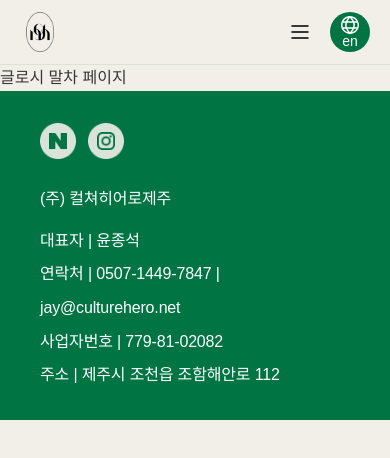
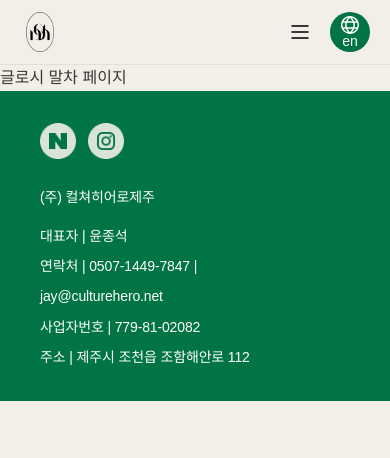
Before and after one commit to Elarin22/Glossy_Matcha, a Next.js app in the folder fe/: page / in a window 390 px wide. Shown: the top 458 px of the page. Built offline with nearby package versions, Linux system fonts and the light colour scheme; a web font is replaced by a local one.

Commit message:
feat: footer 글씨 크기 수정 (#75)
pc: 18 -> 16
mobile: 16 -> 14

```diff
--- a/fe/src/components/Footer/Footer.module.scss
+++ b/fe/src/components/Footer/Footer.module.scss
@@ -42,12 +42,12 @@
         gap: 8px;
 
         .companyName {
-            @include pretendard($font-size-18, 500);
+            @include pretendard($font-size-16, 500);
             margin-bottom: 8px;
         }
 
         .infoRow {
-            @include pretendard($font-size-18, 300);
+            @include pretendard($font-size-16, 300);
             display: flex;
             flex-wrap: wrap;
             gap: 8px;
@@ -82,11 +82,11 @@
 
         .companyInfo {
             .companyName {
-                @include pretendard($font-size-16, 500);
+                @include pretendard($font-size-14, 500);
             }
 
             .infoRow {
-                @include pretendard($font-size-16, 300);
+                @include pretendard($font-size-14, 300);
                 flex-direction: column;
                 gap: 4px;
 
```
